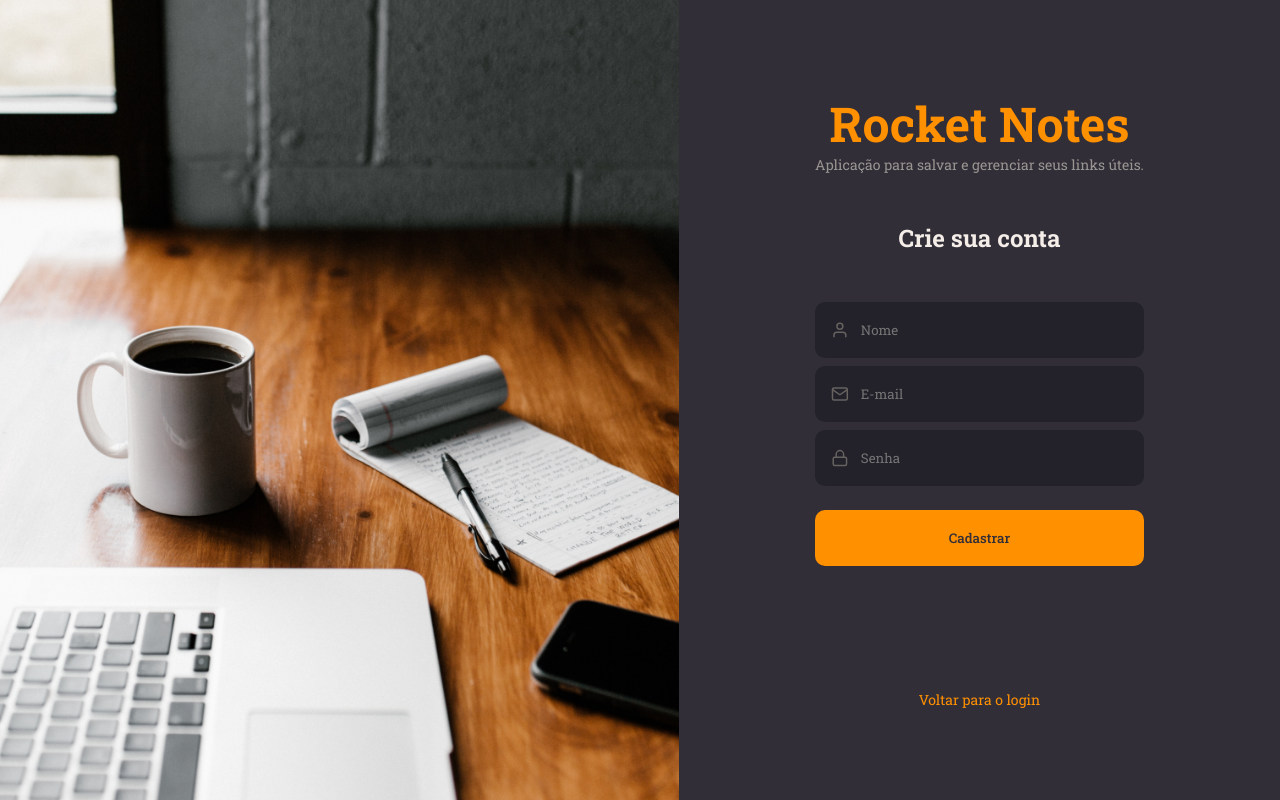
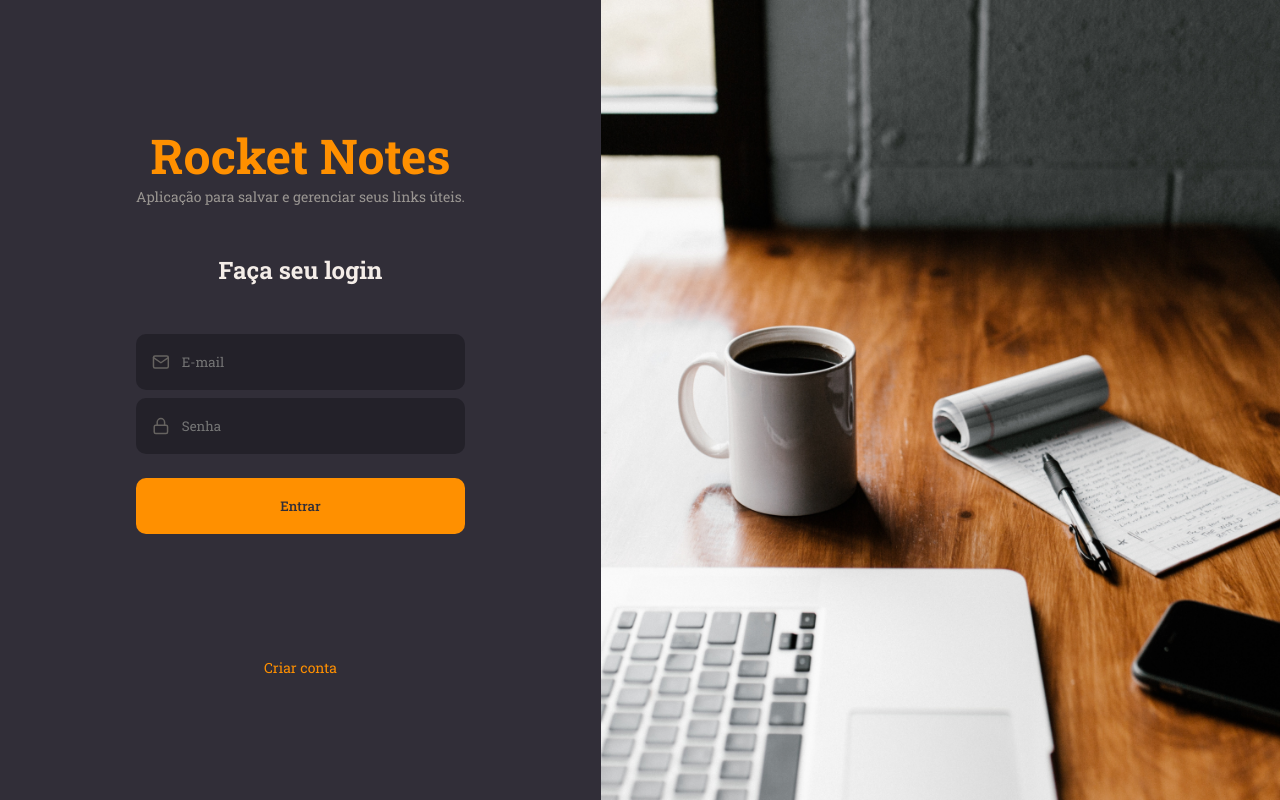
Before and after one commit to flavioaugusto1/frontend-rocketnotes, a React (Vite) app: page / in a window 1280 px wide. Built offline with nearby package versions, Linux system fonts and the light colour scheme.

Commit message:
Change signup to signin

```diff
--- a/src/main.jsx
+++ b/src/main.jsx
@@ -1,6 +1,6 @@
 import React from "react";
 import ReactDOM from "react-dom/client";
-import { SignUp } from "./pages/SignUp";
+import { SignIn } from "./pages/SignIn";
 import { ThemeProvider } from "styled-components";
 
 import GlobalStyles from "./styles/global";
@@ -10,7 +10,7 @@ ReactDOM.createRoot(document.getElementById("root")).render(
   <React.StrictMode>
     <ThemeProvider theme={theme}>
       <GlobalStyles />
-      <SignUp />
+      <SignIn />
     </ThemeProvider>
   </React.StrictMode>
 );
```
